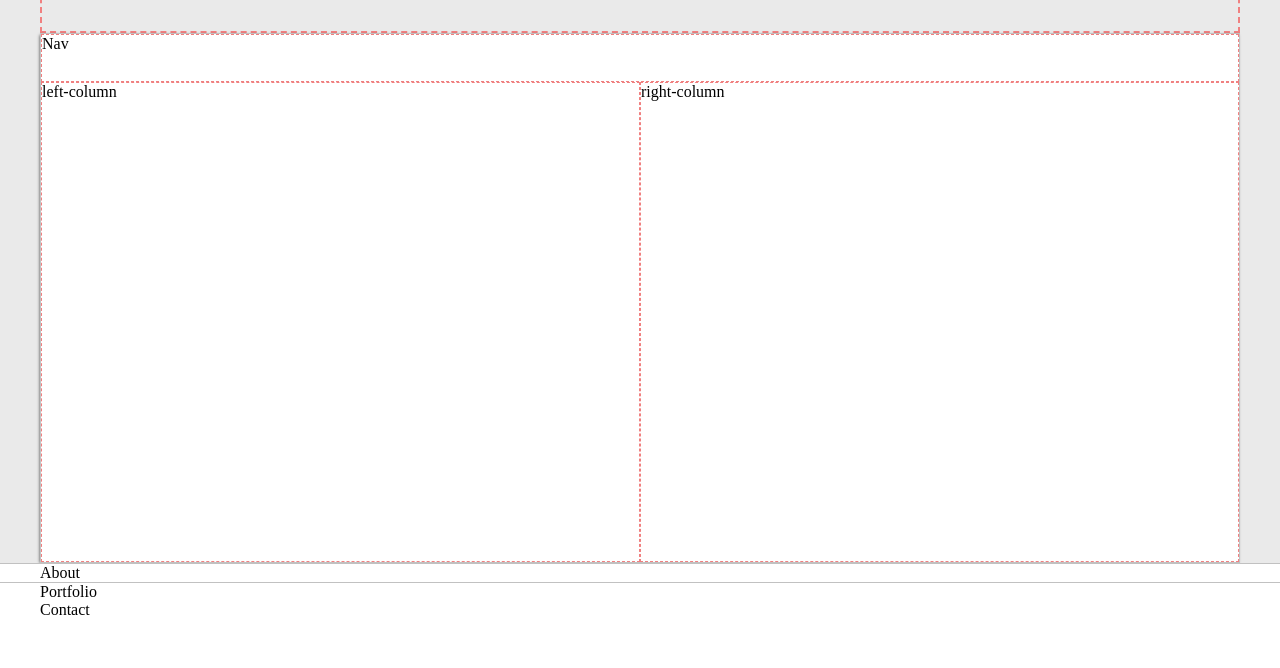
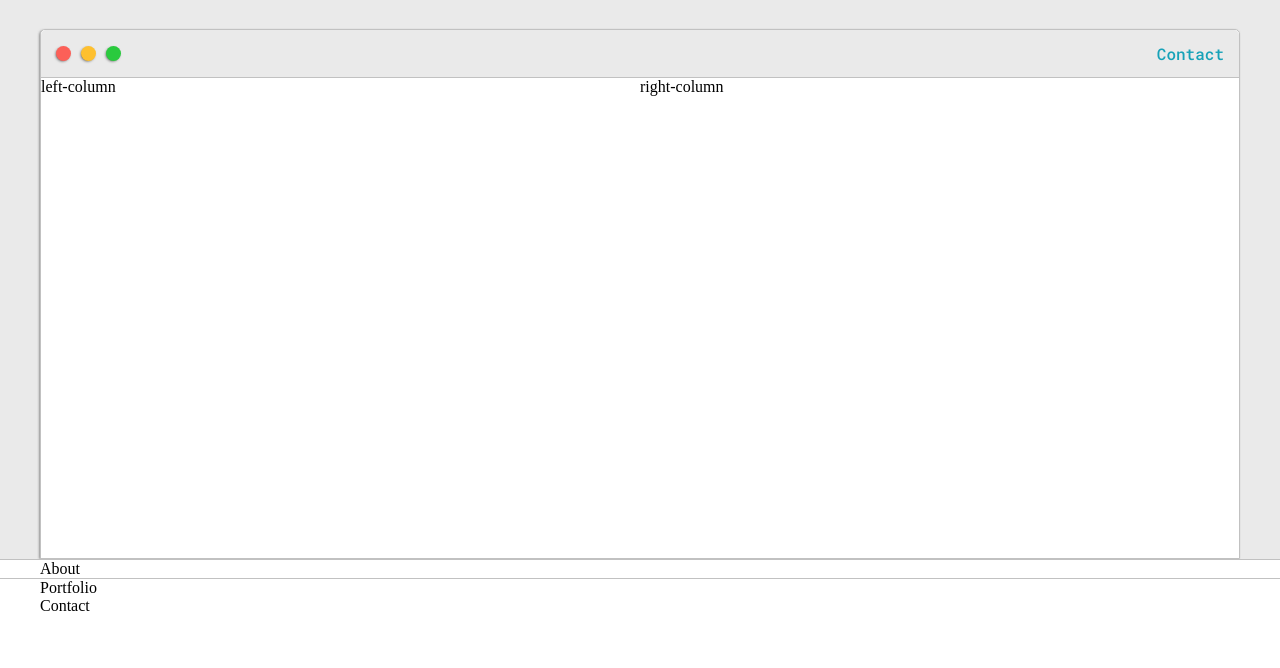
Before and after one commit to josephhyatt/portfolio-website, a plain HTML site: page index.html in a window 1280 px wide. Shown: the part 132-800 px from the top of the page. Drawn offline with Linux system fonts and the light colour scheme.

Commit message:
completed navigation bar

```diff
--- a/default.css
+++ b/default.css
@@ -64,13 +64,13 @@ h6 { font-size: 16px;}
   display: grid;
   text-align: center;
   align-content: center;
-  border: 2px dashed lightcoral;
   min-height: 10em;
 }
 
 .intro-wrapper {
   background-color: var(--secondaryColor);
   border: 1px solid var(--borderColor);
+  border-radius: 5px 5px 0 0;
 
   -webkit-box-shadow: -1px 1px 3px -1px rgba(0,0,0,0.75);
   -moz-box-shadow: -1px 1px 3px -1px rgba(0,0,0,0.75);
@@ -86,18 +86,62 @@ h6 { font-size: 16px;}
 }
 
 .nav-wrapper {
+  border-radius: 5px 5px 0 0;
   grid-area:  nav-wrapper;
-  border: 1px dashed lightcoral;
+  border-bottom: 1px solid var(--borderColor);
+  display: flex;
+  justify-content: space-between;
+  align-items: center;
+  background-color: var(--mainColor);
+}
+
+#navigation {
+  margin: 0;
+  padding: 10px;
+}
+
+#navigation li {
+  display: inline-block;
+  margin-right: 5px;
+  margin-left: 5px;
+}
+
+.dots-wrapper {
+  display: flex;
+  padding: 10px;
+}
+
+#dot-1 {
+  background-color: #FC6058;
+}
+
+#dot-2 {
+  background-color: #FEC02F;
+}
+
+#dot-3 {
+  background-color: #2ACA3E;
+}
+
+.browser-dot {
+  background-color: black;
+  height: 15px;
+  width: 15px;
+  border-radius: 50%;
+  margin: 5px;
+
+
+  -webkit-box-shadow: -1px 1px 3px -1px rgba(0,0,0,0.75);
+  -moz-box-shadow: -1px 1px 3px -1px rgba(0,0,0,0.75);
+  box-shadow: -1px 1px 3px -1px rgba(0,0,0,0.75);
 }
 
 .left-column {
   grid-area:  left-column;
-  border: 1px dashed lightcoral;
 }
 
 .right-column {
   grid-area:  right-column;
-  border: 1px dashed lightcoral;
 }
 
 /** Media Queries **/
--- a/index.html
+++ b/index.html
@@ -25,7 +25,17 @@
 
       <div class="intro-wrapper">
         <div class="nav-wrapper">
-          Nav
+          <div class="dots-wrapper">
+            <div id="dot-1" class="browser-dot"></div>
+            <div id="dot-2" class="browser-dot"></div>
+            <div id="dot-3" class="browser-dot"></div>
+          </div>
+
+          <ul id="navigation">
+            <li>
+              <a href="#">Contact</a>
+            </li>
+          </ul>
         </div>
 
         <div class="left-column">
```
